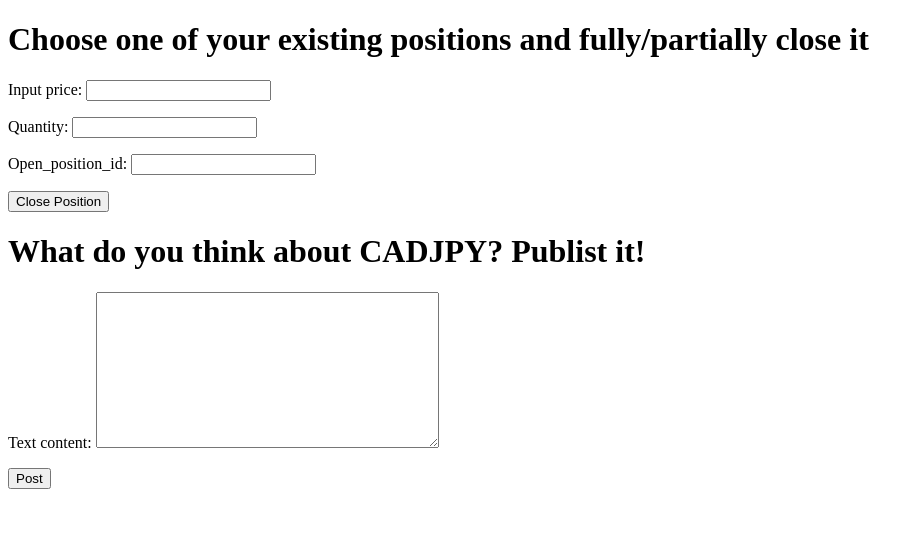
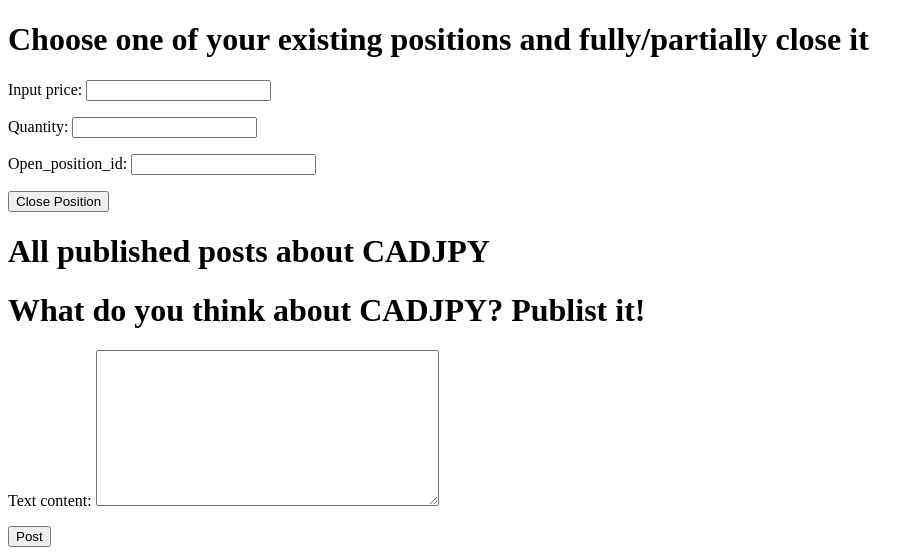
Before and after one commit to aminizadyar/tradingram, a Django app: a page that uses templates/paper_trade/ticker_page.html in a window 1280 px wide. Shown: the part 1057-1612 px from the top of the page, without its empty margins (0-924 px from the left). Before the commit the page ends 1546 px from the top, so only its background shows below. Run offline with Django 3.2, Linux system fonts and the light colour scheme; a user stored in the database is signed in; data comes from the database, SQL or seed files in the repository; both versions use the stored data as it was after the commit.

Commit message:
publishing posts is implemented

```diff
--- a/paper_trade/views.py
+++ b/paper_trade/views.py
@@ -7,7 +7,6 @@ from social_media.forms import PostForm
 from api.models import Symbol
 from .models import OrderClosePosition,OrderOpenPosition
 from social_media.models import Post
-from social_media.logic import post_logic
 from .match_engine import open_order_match_engine, close_order_match_engine
 
 def markets_page(request):
@@ -24,7 +23,6 @@ def symbol_page(request,symbol):
     symbol_of_interest = Symbol.objects.get(symbol__iexact=symbol)
     state_post_status = "What do you think about " + symbol_of_interest.symbol + "? Publist it!"
     open_positions = [obj for obj in OrderOpenPosition.objects.filter(symbol=symbol_of_interest ,user = request.user) if obj.is_an_open_position]
-    your_posts = Post.objects.filter(related_symbol=symbol_of_interest,user=request.user)
     all_posts = Post.objects.filter(related_symbol=symbol_of_interest)
 
     if request.method == 'POST':
@@ -60,7 +58,13 @@ def symbol_page(request,symbol):
         elif 'post' in request.POST:
             post_form = PostForm(request.POST, prefix='post')
             if post_form.is_valid():
-                state_post_status = post_logic()
+                published_post = Post()
+                published_post.user = request.user
+                published_post.related_symbol = symbol_of_interest
+                published_post.text_content = post_form.cleaned_data['text_content']
+                published_post.symbol_initial_ask_price = symbol_of_interest.ask
+                published_post.symbol_initial_bid_price = symbol_of_interest.bid
+                published_post.save()
             order_open_position_form = OrderOpenPositionForm(prefix='open_order')
             order_close_position_form = OrderClosePositionForm(prefix='close_order')
     else:
@@ -77,7 +81,6 @@ def symbol_page(request,symbol):
                "state_close_order_status": state_close_order_status,
                "state_post_status": state_post_status,
                "user": request.user,
-               "your_posts": your_posts,
                "all_posts": all_posts,
                }
     return render(request, 'paper_trade/ticker_page.html', context)
--- a/templates/paper_trade/ticker_page.html
+++ b/templates/paper_trade/ticker_page.html
@@ -45,6 +45,35 @@
         {{ order_close_position_form.as_p }}
         <button name="close_order" type="submit">Close Position</button>
     </form>
+
+        <h1>
+                All published posts about {{ ticker.name }}
+
+        </h1>
+
+        <div>
+            {% for post in all_posts %}
+                <p>
+                Username : {{ post.user.username }}
+                </p>
+                <p>
+                Date : {{ post.created_datetime}}
+                </p>
+                <p>
+                Bid price at the moment of publish : {{ post.related_symbol.bid }}
+                </p><p>
+                Ask price at the moment of publish : {{ post.related_symbol.ask }}
+                </p>
+                <p>
+                Text : {{ post.text_content }}
+                </p>
+
+
+        <br>
+                {% endfor %}
+
+        </div>
+
         <h1>
         {{ state_post_status }}
     </h1>
```
Also changed, not shown: db.sqlite3.
